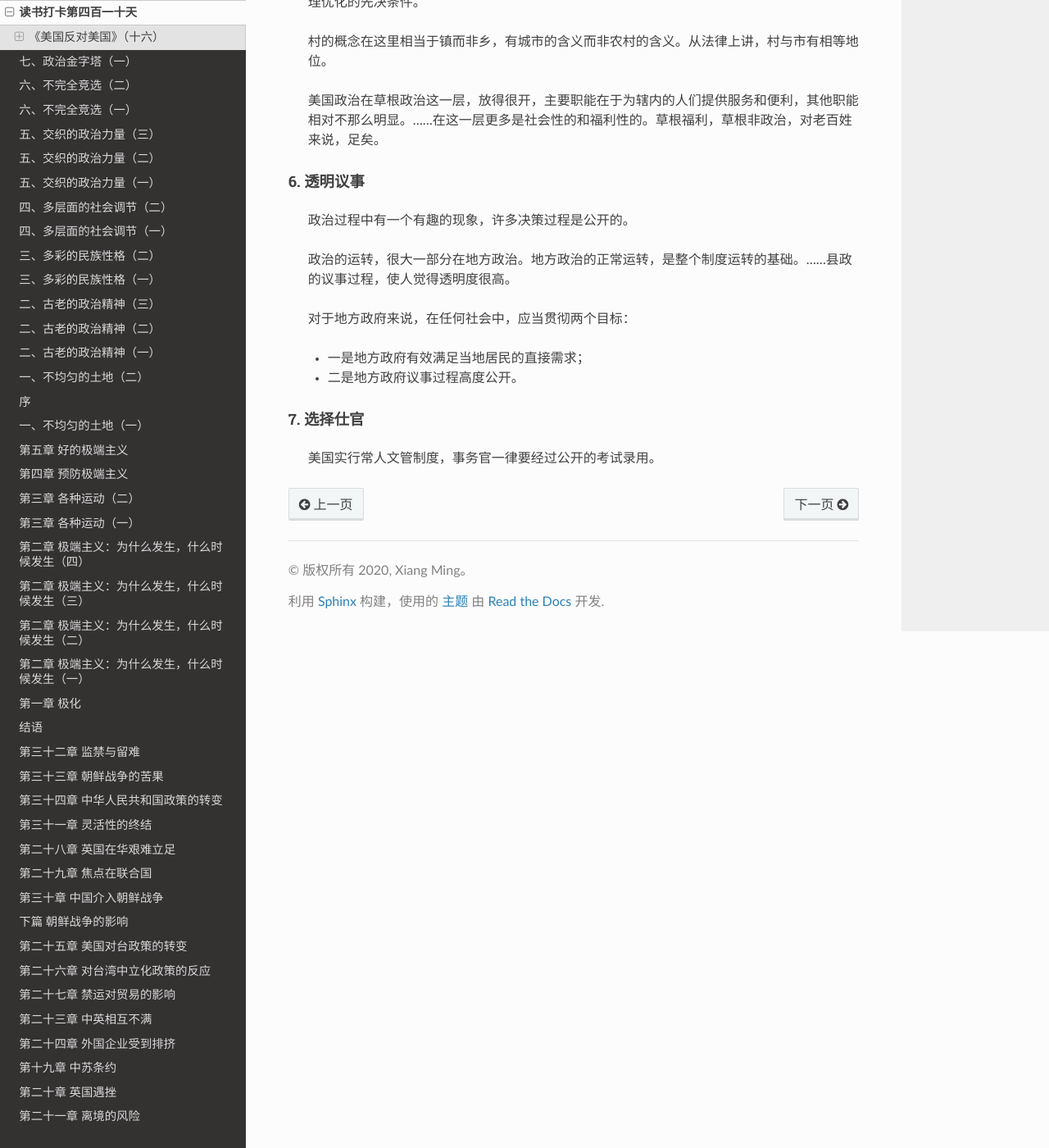
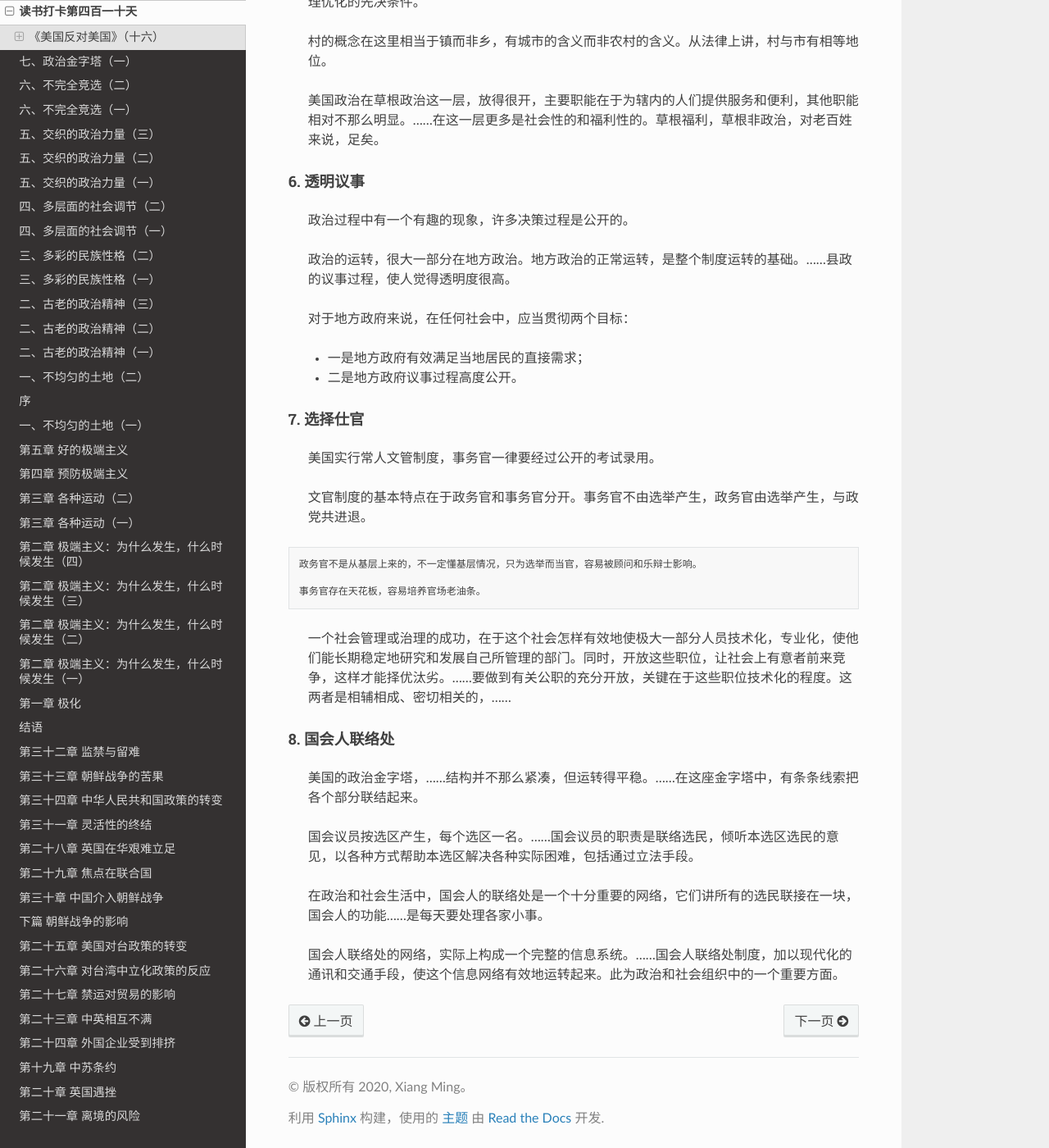
Before and after one commit to xiangming1975/reading, a Sphinx documentation site: the page built from source/2021-09-08.md, in a window 1280 px wide and 1400 px high, scrolled down 718 px. Shown: the whole window at 82% size. Built offline with Sphinx 7.4.7 and the Read the Docs theme 2.0.0, drawn with Linux system fonts in a browser that asks for light colours.

````diff
--- a/source/2021-09-08.md
+++ b/source/2021-09-08.md
@@ -37,3 +37,21 @@
 #### 7. 选择仕官
 
 > 美国实行常人文管制度，事务官一律要经过公开的考试录用。
+
+> 文官制度的基本特点在于政务官和事务官分开。事务官不由选举产生，政务官由选举产生，与政党共进退。
+```
+政务官不是从基层上来的，不一定懂基层情况，只为选举而当官，容易被顾问和乐辩士影响。
+
+事务官存在天花板，容易培养官场老油条。
+```
+> 一个社会管理或治理的成功，在于这个社会怎样有效地使极大一部分人员技术化，专业化，使他们能长期稳定地研究和发展自己所管理的部门。同时，开放这些职位，让社会上有意者前来竞争，这样才能择优汰劣。……要做到有关公职的充分开放，关键在于这些职位技术化的程度。这两者是相辅相成、密切相关的，……
+
+#### 8. 国会人联络处
+
+> 美国的政治金字塔，……结构并不那么紧凑，但运转得平稳。……在这座金字塔中，有条条线索把各个部分联结起来。
+
+> 国会议员按选区产生，每个选区一名。……国会议员的职责是联络选民，倾听本选区选民的意见，以各种方式帮助本选区解决各种实际困难，包括通过立法手段。
+
+> 在政治和社会生活中，国会人的联络处是一个十分重要的网络，它们讲所有的选民联接在一块，国会人的功能……是每天要处理各家小事。
+
+> 国会人联络处的网络，实际上构成一个完整的信息系统。……国会人联络处制度，加以现代化的通讯和交通手段，使这个信息网络有效地运转起来。此为政治和社会组织中的一个重要方面。
````
Also changed, not shown: source/2021-09-09.md (added, +46 -0 lines), source/2021-09-10.md (added, +65 -0 lines), source/2021-09-11.md (added, +11 -0 lines).
